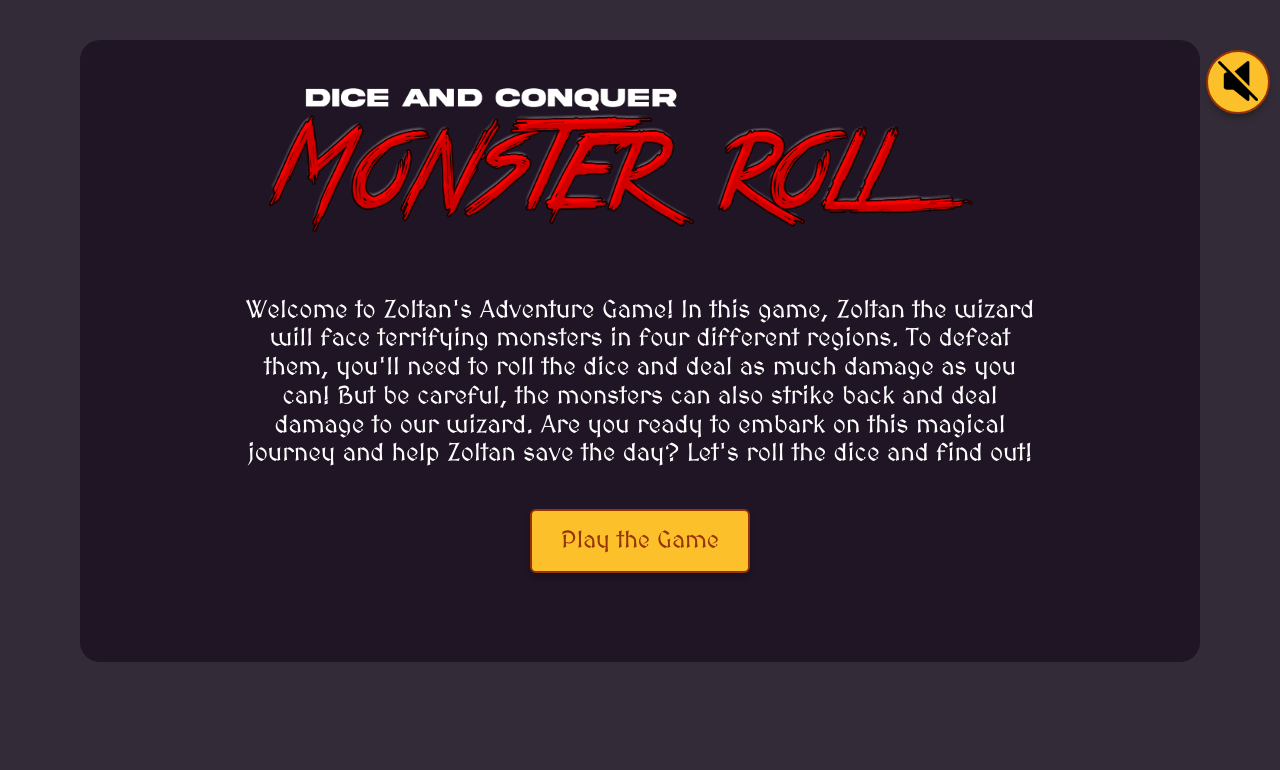
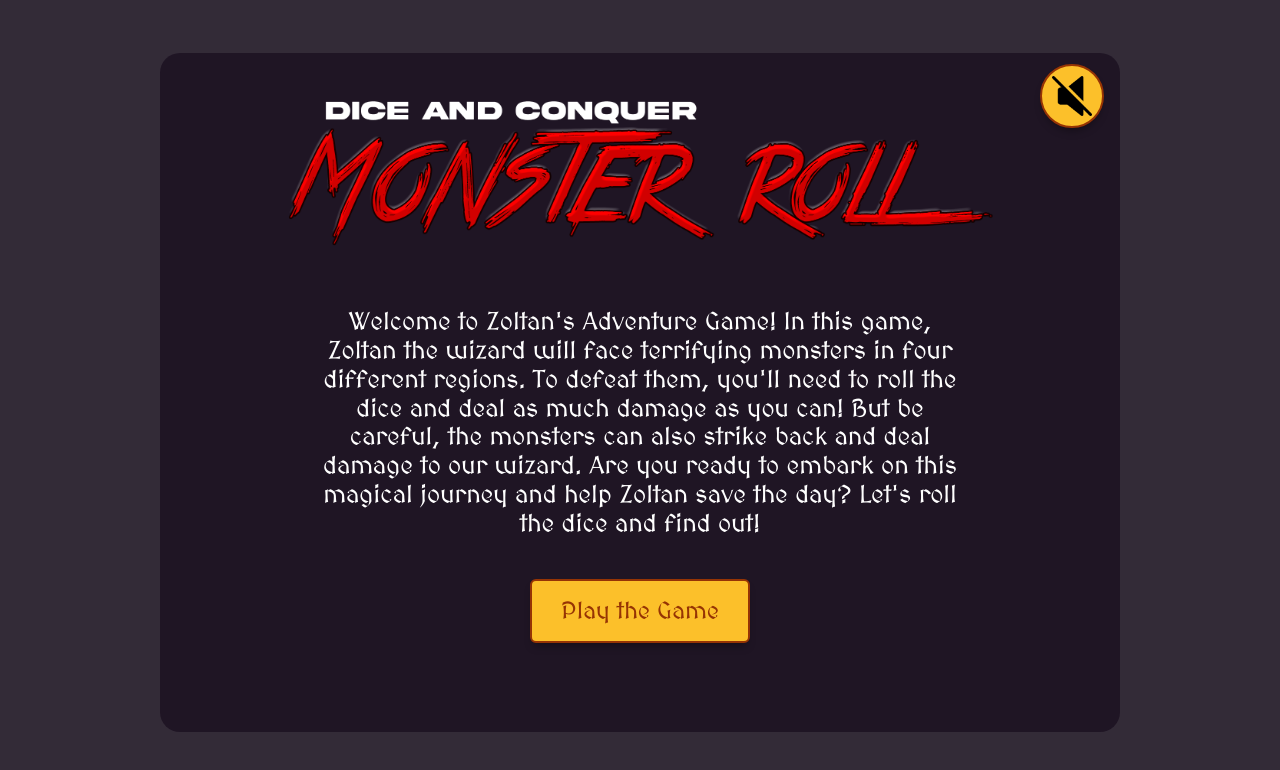
Before and after one commit to FrostyDog222/RPG, a website built with Vite: page index.html in a window 1280 px wide. Built offline with nearby package versions, Linux system fonts and the light colour scheme.

Commit message:
music button fix

```diff
--- a/start.css
+++ b/start.css
@@ -39,9 +39,11 @@ button:active {
 
 
 .container {
-    width: 100vh;
+    display: absolute;
+    width: 40rem;
+    padding: 0;
     text-align: center;
-    margin: 5vh;
+    margin: 3.3rem auto;
     background: rgb(23, 12, 29, 0.7);
     padding: 8em 10em 4em 10em;
     border-radius: 20px;
@@ -54,6 +56,7 @@ button:active {
 
 p {
     font-size: 25px;
+    width: 100%;
 }
 
 h1{
@@ -62,12 +65,11 @@ h1{
 
 #music-btn {
     position: absolute;
-    top:5%;
-    right: 0%;
     padding: .6rem;
     border-radius: 100%;
-    margin: .6rem;
+    margin: 0;
     width: 4rem;
+    margin: -7.3rem 0 0 45rem;
     height: 4rem;
 }
 
@@ -81,9 +83,10 @@ h1{
 
 
 
-@media(max-width:768px) {
+@media(max-width:950px) {
     #music-btn {
         border-radius: 100%;
+        margin: -7.3rem 0 0 30rem;
     }
 
     .container {
@@ -101,3 +104,9 @@ h1{
     }
 
 }
+
+@media(max-width: 680px){
+    #music-btn {
+        margin: -7.3rem 0 0 23.5rem;
+    }
+}
```
